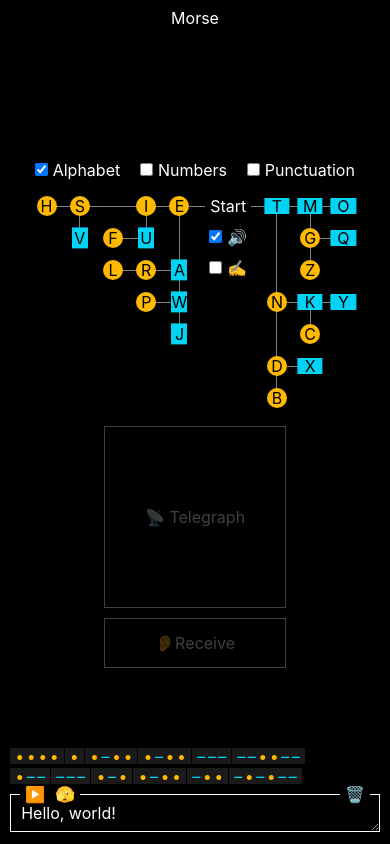
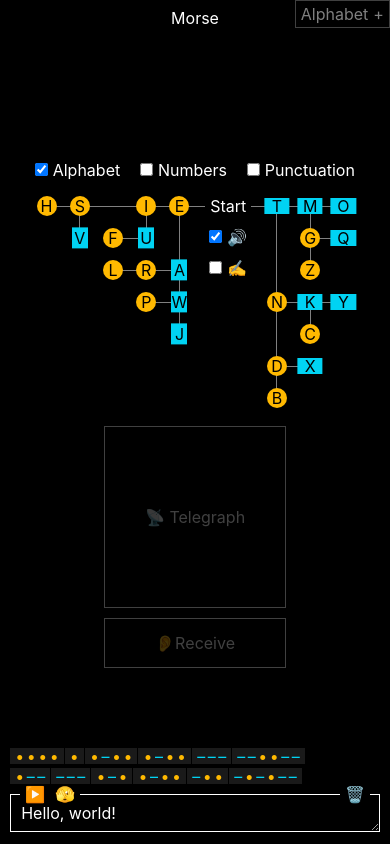
Before and after one commit to nuotsu/morse, a SvelteKit app: page / in a window 390 px wide. Built offline with nearby package versions, Linux system fonts and the light colour scheme.

Commit message:
add phonetic and ASL alphabet list

```diff
--- a/src/lib/dom.ts
+++ b/src/lib/dom.ts
@@ -4,3 +4,12 @@ export const isTyping = (target: EventTarget | null) =>
 	(target.isContentEditable ||
 		target instanceof HTMLTextAreaElement ||
 		(target instanceof HTMLInputElement && target.type !== 'checkbox'))
+
+/** attachment: a <details> closes when anything outside it is pressed */
+export const closeOnOutside = (details: HTMLDetailsElement) => {
+	const onpointerdown = (e: PointerEvent) => {
+		if (details.open && !details.contains(e.target as Node)) details.open = false
+	}
+	window.addEventListener('pointerdown', onpointerdown)
+	return () => window.removeEventListener('pointerdown', onpointerdown)
+}
--- a/src/routes/+page.svelte
+++ b/src/routes/+page.svelte
@@ -5,6 +5,7 @@
 	import Prompt from '#ui/prompt.svelte'
 	import Telegraph from '#ui/telegraph.svelte'
 	import Receiver from '#ui/receiver.svelte'
+	import Alphabet from '#ui/alphabet.svelte'
 
 	let enabled = $state<Record<Group, boolean>>({
 		alphabet: true,
@@ -73,6 +74,10 @@
 	<Prompt bind:selected bind:value={text} />
 </main>
 
+<aside class="fixed top-0 right-0 z-1">
+	<Alphabet />
+</aside>
+
 <style>
 	main {
 		padding-bottom: env(safe-area-inset-bottom);
--- a/src/routes/layout.css
+++ b/src/routes/layout.css
@@ -1,4 +1,10 @@
 @import 'tailwindcss';
+
+@font-face {
+	font-family: 'Gallaudet';
+	src: url('../lib/assets/gallaudet.woff2') format('woff2');
+	font-display: block;
+}
 
 @theme {
 	--color-background: #000;
@@ -6,6 +12,8 @@
 
 	--color-dot: var(--color-amber-400);
 	--color-dash: var(--color-cyan-400);
+
+	--font-gallaudet: 'Gallaudet', sans-serif;
 
 	--spacing-ch: 1ch;
 	--spacing-lh: 1lh;
@@ -58,13 +66,74 @@
 	}
 
 	label,
-	button {
+	button,
+	summary {
 		user-select: none;
 		cursor: pointer;
 	}
 
 	kbd {
 		font: inherit;
+	}
+
+	details {
+		interpolate-size: allow-keywords;
+
+		&::details-content {
+			overflow: hidden;
+			transition:
+				block-size 0.25s,
+				grid-template-rows 0.25s,
+				content-visibility 0.25s allow-discrete;
+		}
+
+		@supports (interpolate-size: allow-keywords) {
+			&::details-content {
+				block-size: 0;
+			}
+			&[open]::details-content {
+				block-size: auto;
+			}
+		}
+
+		@supports not (interpolate-size: allow-keywords) {
+			&::details-content {
+				display: grid;
+				grid-template-rows: 0fr;
+			}
+
+			&[open]::details-content {
+				grid-template-rows: 1fr;
+			}
+
+			& > :not(summary) {
+				min-block-size: 0;
+				overflow: hidden;
+			}
+		}
+	}
+
+	summary {
+		gap: 0.5ch;
+		@apply inline-flex justify-center text-center;
+
+		&::after {
+			content: '+';
+			display: block;
+			height: 1.5ch;
+		}
+
+		:open > &::after {
+			content: '-';
+		}
+	}
+}
+
+@utility side-details {
+	@apply relative;
+
+	&::details-content {
+		@apply absolute top-0 right-full min-w-max;
 	}
 }
 
--- /dev/null
+++ b/src/ui/alphabet.svelte
@@ -0,0 +1,64 @@
+<script lang="ts">
+	import { closeOnOutside } from '#lib/dom.ts'
+
+	const words = [
+		'Alpha',
+		'Bravo',
+		'Charlie',
+		'Delta',
+		'Echo',
+		'Foxtrot',
+		'Golf',
+		'Hotel',
+		'India',
+		'Juliett',
+		'Kilo',
+		'Lima',
+		'Mike',
+		'November',
+		'Oscar',
+		'Papa',
+		'Quebec',
+		'Romeo',
+		'Sierra',
+		'Tango',
+		'Uniform',
+		'Victor',
+		'Whiskey',
+		'X-ray',
+		'Yankee',
+		'Zulu'
+	]
+</script>
+
+<details class="group/details side-details border border-current/25" {@attach closeOnOutside}>
+	<summary
+		class="p-[.5ch] backdrop-blur transition-opacity not-hover:opacity-50 group-open/details:opacity-100"
+	>
+		Alphabet
+	</summary>
+
+	<dl
+		class="grid max-h-svh gap-x-ch overflow-y-auto border border-current/25 p-[.5ch] uppercase backdrop-blur"
+	>
+		{#each words as word (word)}
+			<div class="col-span-full grid grid-cols-subgrid items-center">
+				<dt class="order-last">{word}</dt>
+
+				<dd class="scale-150 text-center font-gallaudet text-[1.5em] leading-none">
+					{word[0]}
+				</dd>
+			</div>
+		{/each}
+	</dl>
+</details>
+
+<style>
+	summary {
+		writing-mode: sideways-rl;
+	}
+
+	dl {
+		grid-template-columns: auto 1fr;
+	}
+</style>
```
Also changed, not shown: src/lib/assets/gallaudet.woff2 (added).
